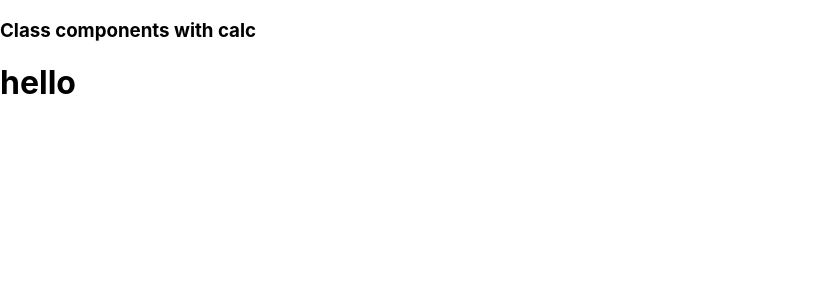
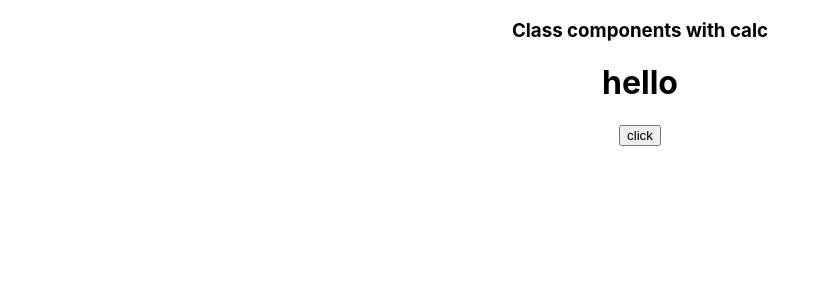
Before and after one commit to ignatius22/react-calculator, a React (Create React App) app: page / in a window 1280 px wide. Shown: the top 300 px of the page, without its empty margins (0-831 px from the left). Built offline with nearby package versions, Linux system fonts and the light colour scheme.

Commit message:
add button component and pass the button name as prop

```diff
--- a/src/components/App.js
+++ b/src/components/App.js
@@ -1,17 +1,17 @@
 import React, {Component} from 'react';
+import '../App.css'
 import Display from '../components/Display';
-
-
-
+import Button from '../components/Button'
 
 class App extends Component{
 
 
   render(){
     return(
-      <div>
+      <div className='App'>
        <h3>Class components with calc</h3>
       <Display calculation='hello'/>
+      <Button  buttonName = 'click'/>
       </div>
 
     )
--- /dev/null
+++ b/src/components/Button.js
@@ -0,0 +1,10 @@
+import React from 'react';
+
+const Button = ({buttonName}) =>{
+  return (
+    <button>{buttonName}</button>
+  )
+}
+
+
+export default Button;
```
